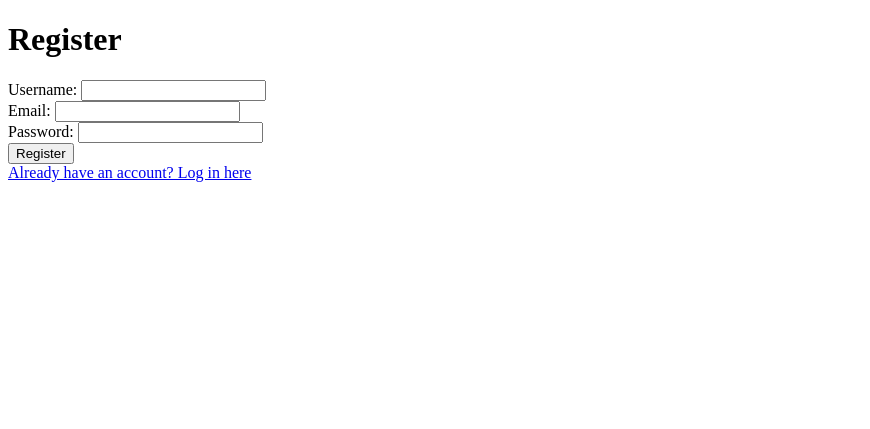
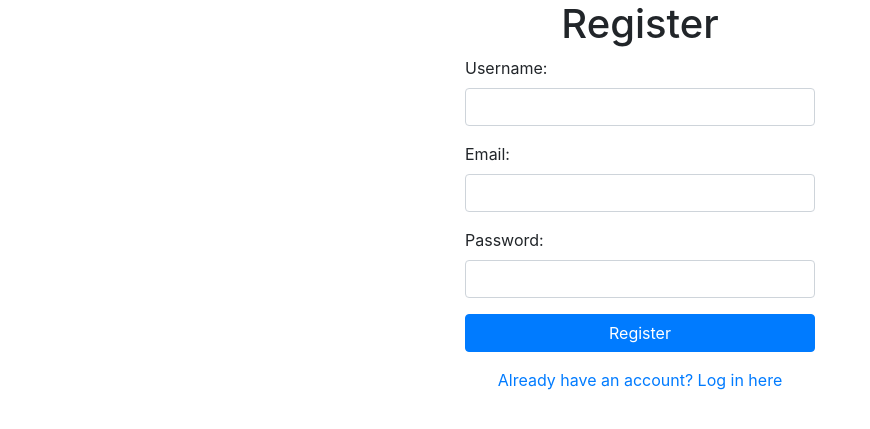
Before and after one commit to Ari2123/DataScience, a Flask app: page /register in a window 1280 px wide. Shown: the top 429 px of the page, without its empty margins (0-870 px from the left). Run offline with Flask 3, Linux system fonts and the light colour scheme; some libraries are stand-ins or nearby versions.

Commit message:
Update register.html

```diff
--- a/expense_tracker/templates/register.html
+++ b/expense_tracker/templates/register.html
@@ -1,22 +1,40 @@
 <!DOCTYPE html>
-<html>
+<html lang="en">
 <head>
+    <meta charset="UTF-8">
+    <link rel="stylesheet" href="{{ url_for('static', filename='css/main.css') }}">
     <title>Register</title>
+    <link href="https://stackpath.bootstrapcdn.com/bootstrap/4.3.1/css/bootstrap.min.css" rel="stylesheet">
 </head>
 <body>
-    <h1>Register</h1>
+    <div class="container">
+        <div class="row justify-content-center">
+            <div class="col-md-4">
+                <h1 class="text-center">Register</h1>
                 <form action="{{ url_for('register') }}" method="post">
+                    <div class="form-group">
                         <label for="username">Username:</label>
-        <input type="text" name="username" required>
-        <br>
+                        <input type="text" name="username" class="form-control" required>
+                    </div>
+                    <div class="form-group">
                         <label for="email">Email:</label>
-        <input type="email" name="email" required>
-        <br>
+                        <input type="email" name="email" class="form-control" required>
+                    </div>
+                    <div class="form-group">
                         <label for="password">Password:</label>
-        <input type="password" name="password" required>
-        <br>
-        <input type="submit" value="Register">
+                        <input type="password" name="password" class="form-control" required>
+                    </div>
+                    <input type="submit" value="Register" class="btn btn-primary btn-block">
                 </form>
+                <div class="text-center mt-3">
                     <a href="{{ url_for('login') }}">Already have an account? Log in here</a>
+                </div>
+            </div>
+        </div>
+    </div>
+
+    <script src="https://code.jquery.com/jquery-3.3.1.slim.min.js"></script>
+    <script src="https://cdnjs.cloudflare.com/ajax/libs/popper.js/1.14.7/umd/popper.min.js"></script>
+    <script src="https://stackpath.bootstrapcdn.com/bootstrap/4.3.1/js/bootstrap.min.js"></script>
 </body>
 </html>
```
Lines whose indentation alone changed are shown as unchanged.
